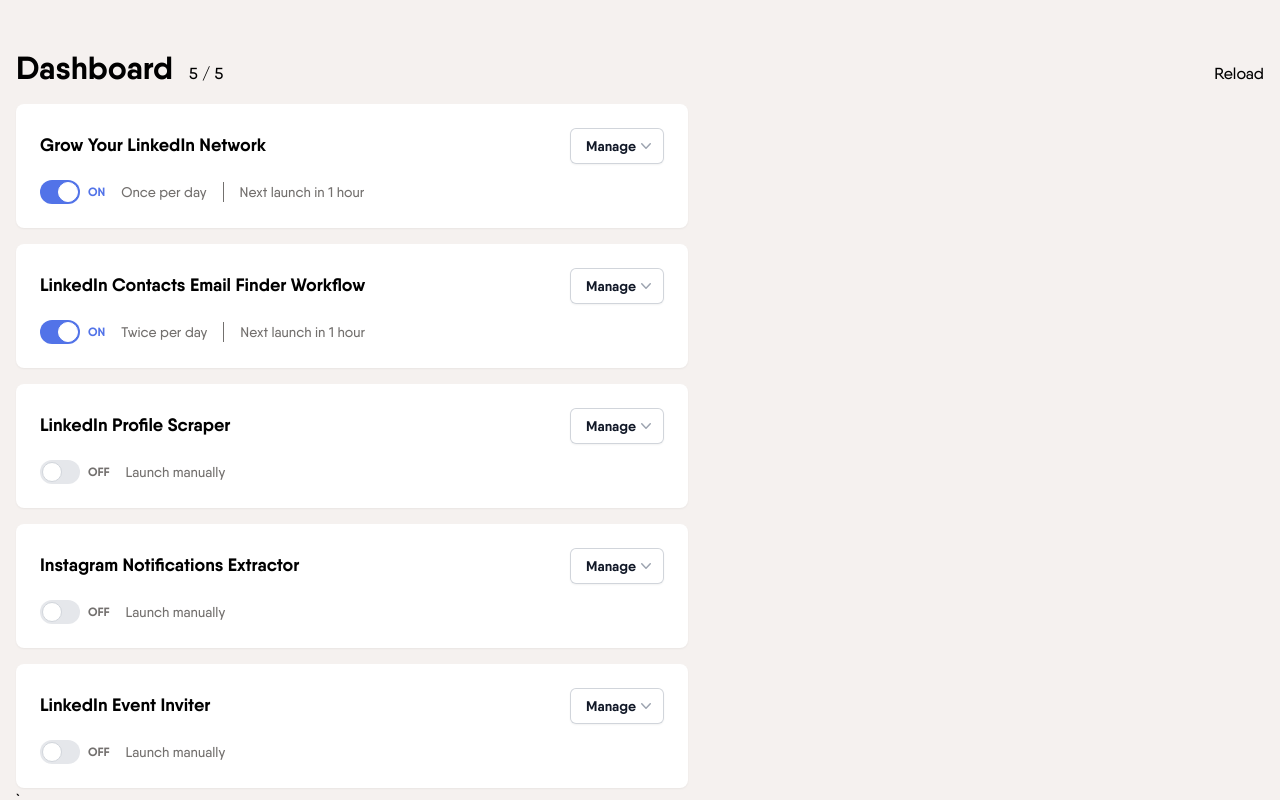
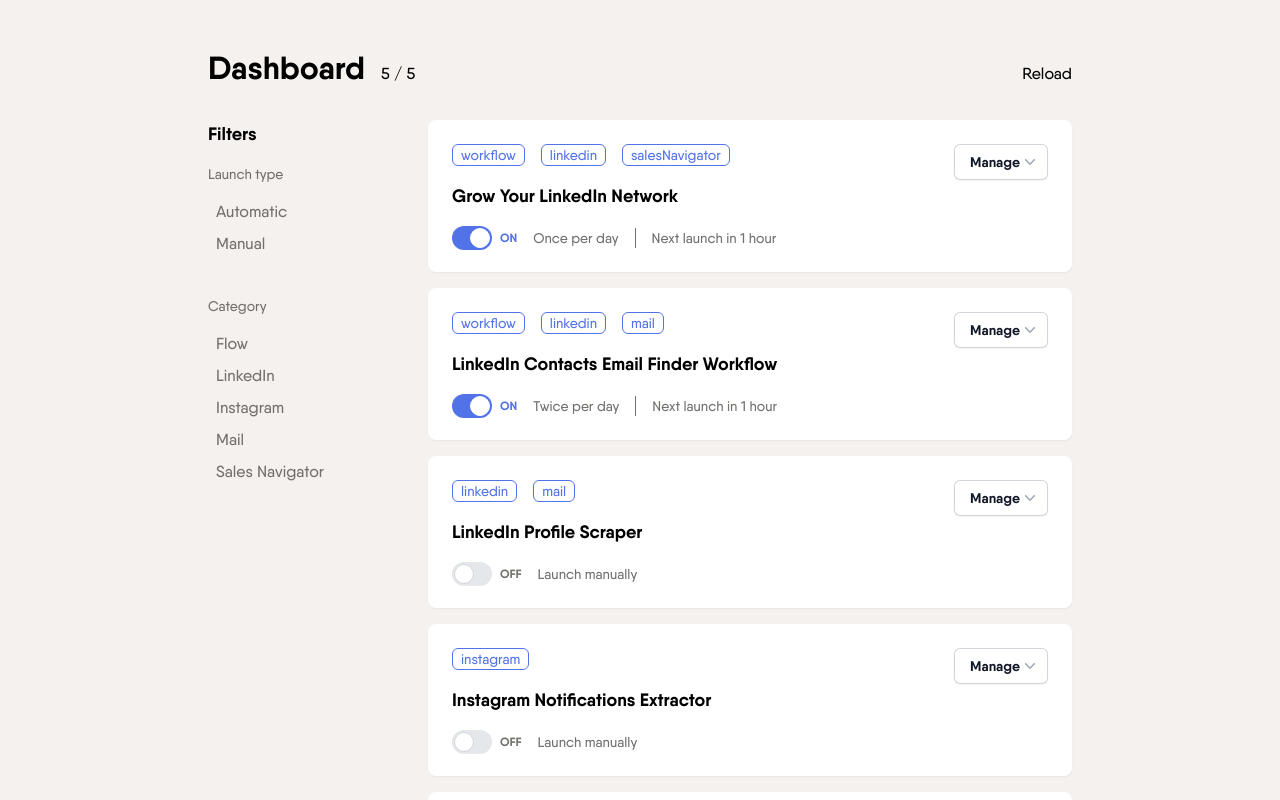
Before and after one commit to benjamincloquet/phantom, a Next.js app: page / in a window 1280 px wide. Shown: the top 800 px of the page. Built offline with nearby package versions, Linux system fonts and the light colour scheme.

Commit message:
feat: add category filters, add launch type filters, loaders

```diff
--- a/app/Header.tsx
+++ b/app/Header.tsx
@@ -12,7 +12,7 @@
   const { phantoms, maxPhantoms, isLoading, reloadPhantoms } = usePhantoms();
 
   return (
-    <header className="flex items-baseline justify-between">
+    <header className="mb-4 flex items-baseline justify-between">
       <hgroup className="flex items-baseline justify-center space-x-2">
         <PageTitle text="Dashboard" />
         <Counter current={phantoms.length} max={maxPhantoms} />
--- a/app/components/Phantom/Phantom.tsx
+++ b/app/components/Phantom/Phantom.tsx
@@ -3,6 +3,7 @@
 import PhantomCaption from "@/app/components/Phantom/PhantomCaption";
 import Dropdown from "@/app/components/common/Dropdown";
 import Dialog from "@/app/components/common/Dialog";
+import PhantomCategories from "@/app/components/Phantom/PhantomCategories";
 import { convertSecondsToReadableTime } from "@/app/utils/utils";
 import usePhantoms from "@/app/hooks/usePhantoms";
 
@@ -10,7 +11,16 @@
   phantom,
   className,
 }: Readonly<{ phantom: IPhantoms[number]; className?: string }>) {
-  const { id, name, launchType, repeatedLaunchTimes, nextLaunchIn } = phantom;
+  const {
+    id,
+    name,
+    launchType,
+    repeatedLaunchTimes,
+    nextLaunchIn,
+    manifest: {
+      tags: { categories },
+    },
+  } = phantom;
   const isLaunchAutomatic = launchType === "repeatedly";
   const { hasReachedPhantomsLimit, dispatch } = usePhantoms();
 
@@ -23,9 +33,8 @@
   };
 
   return (
-    <>
     <article
-        className={`${className} bg-phantom-bg-secondary relative max-w-2xl rounded-lg p-3 shadow-sm`}
+      className={`${className} relative mx-auto h-19 max-w-2xl rounded-lg bg-phantom-bg-secondary p-3 shadow-sm`}
     >
       <a
         href={`/phantom/${id}`}
@@ -33,8 +42,11 @@
       >
         <span className="sr-only">Détails</span>
       </a>
-        <header className="flex items-baseline justify-between">
-          <h2 className="text-ellipsis text-lg font-bold">{name}</h2>
+      <header className="flex justify-between">
+        <hgroup>
+          <PhantomCategories categories={categories} />
+          <h2 className="mt-2 text-ellipsis text-lg font-bold">{name}</h2>
+        </hgroup>
         <Dropdown title="Manage">
           <Dropdown.Item>Rename...</Dropdown.Item>
           <Dropdown.Item
@@ -56,23 +68,18 @@
       <footer className="mt-2 flex items-center">
         <Toggle value={isLaunchAutomatic} />
         {isLaunchAutomatic ? (
-            <div className="border-phantom-text-secondary gap-y-0.5 ml-2 flex flex-col items-baseline gap-x-2 border-l pl-2 lg:flex-row lg:border-0 lg:pl-0">
-              <PhantomCaption>
-                {repeatedLaunchTimes?.simplePreset}
-              </PhantomCaption>
+          <div className="ml-2 flex flex-col items-baseline gap-x-2 gap-y-0.5 border-l border-phantom-text-secondary pl-2 lg:flex-row lg:border-0 lg:pl-0">
+            <PhantomCaption>{repeatedLaunchTimes?.simplePreset}</PhantomCaption>
             {nextLaunchIn ? (
-                <PhantomCaption className="lg:border-phantom-text-secondary lg:border-l lg:pl-2">
+              <PhantomCaption className="lg:border-l lg:border-phantom-text-secondary lg:pl-2">
                 {`Next launch in ${convertSecondsToReadableTime(nextLaunchIn)}`}
               </PhantomCaption>
             ) : null}
           </div>
         ) : (
-            <PhantomCaption className="ml-2">
-              {"Launch manually"}
-            </PhantomCaption>
+          <PhantomCaption className="ml-2">{"Launch manually"}</PhantomCaption>
         )}
       </footer>
     </article>
-    </>
   );
 }
--- /dev/null
+++ b/app/components/Phantom/PhantomCategories.tsx
@@ -0,0 +1,18 @@
+export default function PhantomCategories({
+  categories,
+}: Readonly<{
+  categories: string[];
+}>) {
+  return (
+    <ul className="flex gap-x-2">
+      {categories.map((category) => (
+        <li
+          key={category}
+          className="rounded-md border border-phantom-accent px-1 text-sm text-phantom-accent"
+        >
+          {category}
+        </li>
+      ))}
+    </ul>
+  );
+}
--- /dev/null
+++ b/app/components/Phantom/PhantomFilter.tsx
@@ -0,0 +1,50 @@
+type Category = { label: string; value: string };
+
+export default function PhantomFilter({
+  category: selectedCategory,
+  categories,
+  name,
+  onCategorySelected,
+}: Readonly<{
+  category: string | null;
+  categories: Category[];
+  name: string;
+  onCategorySelected: (categoryValue: string | null) => void;
+}>) {
+  const onCategoryClick = (category: Category) => {
+    if (selectedCategory === category.value) {
+      onCategorySelected(null);
+    }
+  };
+
+  return (
+    <fieldset className="mb-4">
+      <legend className="mb-2 text-sm text-phantom-text-secondary">
+        {name}
+      </legend>
+      {categories.map((category) => (
+        <div key={category.value} className="relative mb-1 max-w-30">
+          <input
+            type="radio"
+            id={category.value}
+            name={name}
+            value={category.value}
+            checked={selectedCategory === category.value}
+            className="peer/input sr-only"
+            onChange={() => onCategorySelected(category.value)}
+            onClick={() => onCategoryClick(category)}
+          />
+          <label
+            htmlFor={category.value}
+            className="peer/label ml-1 block w-full cursor-pointer select-none text-phantom-text-secondary peer-checked/input:font-bold peer-checked/input:text-phantom-accent"
+          >
+            {category.label}
+          </label>
+          <span className="invisible absolute right-0 top-[2px] text-sm text-phantom-accent peer-checked/input:peer-hover/label:visible">
+            &#10005;
+          </span>
+        </div>
+      ))}
+    </fieldset>
+  );
+}
--- a/app/components/Phantom/PhantomList.tsx
+++ b/app/components/Phantom/PhantomList.tsx
@@ -1,21 +1,70 @@
 "use client";
 
+import { useState } from "react";
 import usePhantoms from "@/app/hooks/usePhantoms";
 import Phantom from "@/app/components/Phantom/Phantom";
+import PhantomFilter from "@/app/components/Phantom/PhantomFilter";
+import PhantomLoader from "@/app/components/Phantom/PhantomLoader";
+
+const launchTypes = [
+  { label: "Automatic", value: "repeatedly" },
+  { label: "Manual", value: "manually" },
+];
+
+const categories = [
+  { label: "Flow", value: "workflow" },
+  { label: "LinkedIn", value: "linkedin" },
+  { label: "Instagram", value: "instagram" },
+  { label: "Mail", value: "mail" },
+  { label: "Sales Navigator", value: "salesNavigator" },
+];
 
 export default function PhantomList({}: Readonly<{}>) {
-  const { phantoms, isLoading } = usePhantoms();
+  const { phantoms, isLoading, maxPhantoms } = usePhantoms();
+  const [launchType, setLaunchType] = useState<string | null>(null);
+  const [category, setCategory] = useState<string | null>(null);
 
   return (
-    <>
-      <p>{isLoading ? "Loading..." : ""}</p>
-      <ul className="mt-2 flex flex-col gap-2">
-        {phantoms.map((phantom) => (
-          <li key={phantom.id}>
-            <Phantom phantom={phantom} />
-          </li>
-        ))}
-      </ul>
-    </>
+    <main className="grid grid-cols-4 gap-2">
+      <section className="col-span-1">
+        <p className="mb-2 text-lg font-bold">{"Filters"}</p>
+        <PhantomFilter
+          name="Launch type"
+          category={launchType}
+          categories={launchTypes}
+          onCategorySelected={(launchType) => setLaunchType(launchType)}
+        />
+        <PhantomFilter
+          name="Category"
+          category={category}
+          categories={categories}
+          onCategorySelected={(category) => setCategory(category)}
+        />
+      </section>
+      <section className="col-span-3">
+        <ul className="flex flex-col gap-2">
+          {isLoading
+            ? [...Array(maxPhantoms)].map((_, index) => (
+                <li key={index}>
+                  <PhantomLoader />
+                </li>
+              ))
+            : phantoms
+                .filter(
+                  (phantom) => !launchType || phantom.launchType === launchType,
+                )
+                .filter(
+                  (phantom) =>
+                    !category ||
+                    phantom.manifest.tags.categories.includes(category),
+                )
+                .map((phantom) => (
+                  <li key={phantom.id}>
+                    <Phantom phantom={phantom} />
+                  </li>
+                ))}
+        </ul>
+      </section>
+    </main>
   );
 }
--- /dev/null
+++ b/app/components/Phantom/PhantomLoader.tsx
@@ -0,0 +1,5 @@
+export default function PhantomLoader() {
+  return (
+    <article className="relative mx-auto h-19 max-w-2xl animate-pulse rounded-lg bg-phantom-bg-secondary p-3 shadow-sm" />
+  );
+}
--- a/app/components/common/Container.tsx
+++ b/app/components/common/Container.tsx
@@ -3,5 +3,5 @@
 }: Readonly<{
   children: React.ReactNode;
 }>) {
-  return <div className="container mx-auto px-2">{children}</div>;
+  return <div className="container mx-auto px-2 lg:max-w-4xl">{children}</div>;
 }
--- a/app/page.tsx
+++ b/app/page.tsx
@@ -13,7 +13,7 @@
     <section className="min-h-screen bg-phantom-bg-primary pb-13 pt-6">
       <Container>
         <Header />
-        <PhantomList />`
+        <PhantomList />
       </Container>
     </section>
   );
```
Lines whose indentation alone changed are shown as unchanged.
